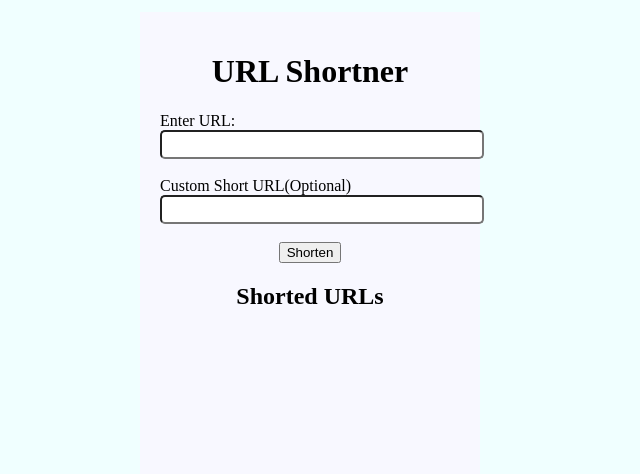
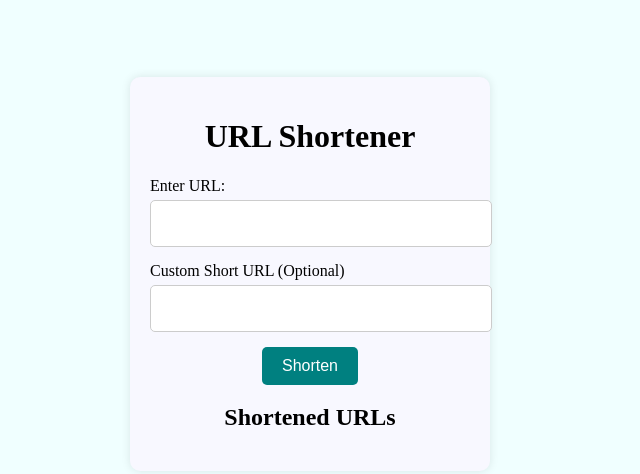
Before and after one commit to gyanendrasingh2005/URL-shortner, a plain HTML site: page index.html in a window 1280 px wide. Shown: the part 126-600 px from the top of the page, without its empty margins (330-970 px from the left). Drawn offline with Linux system fonts and the light colour scheme.

Commit message:
Add form handling to URL shortener (accept input data)

```diff
--- a/index.html
+++ b/index.html
@@ -7,29 +7,23 @@
      <link rel="stylesheet" href="style.css">
 </head>
 <body>
+   <body>
   <div class="container">
-        <h1 id="head1">URL Shortner</h1>
-        <form >
+    <h1 id="head1">URL Shortener</h1>
+    <form id="Shorten-form">
       <label for="shortCode">Enter URL:</label>
-            <br>
+      <input type="text" name="shortCode" id="shortCode" required>
 
-            <input type="text" name="shortCode" id="shortCode" required>
-             <br>
-             <br>
-             <label for="code" >Custom Short URL(Optional)</label>
-             <br>
+      <label for="url">Custom Short URL (Optional)</label>
+      <input type="text" name="url" id="url">
 
-             <input type="text" name="code" id="code" required>
-             <br>
-             <br>
-
-             <div class="btn">
-                <button >Shorten</button>
+      <div id="btn">
+        <button type="submit" class="btn">Shorten</button>
       </div>
-
-            <h2 id="head2">Shorted URLs</h2>
     </form>
+    <h2 id="head2">Shortened URLs</h2>
   </div>
   <script src="index.js"></script>
 </body>
+</body>
 </html>
--- a/index.js
+++ b/index.js
@@ -0,0 +1,12 @@
+document.getElementById('Shorten-form').addEventListener('submit',(event)=>{
+    event.preventDefault();
+
+    const formdata=new FormData(event.target);
+    const url=formdata.get('url');
+    const shortCode =formdata.get('shortCode');
+
+    console.log(formdata.get("url"));
+
+
+
+})
--- a/style.css
+++ b/style.css
@@ -1,55 +1,44 @@
-body{
+ body {
       background-color: azure;
-    display: flex;            /* Use flex layout */
-    justify-content: center;  /* Center horizontally */
-    align-items: center;      /* Center vertically */
-    height: 100vh;            /* Full viewport height */
-
+      display: flex;
+      justify-content: center;
+      align-items: center;
+      height: 100vh;
+      margin: 0;
     }
-.container{
+    .container {
       background-color: ghostwhite;
-    width: 300px;
-    height: 500px;
+      width: 320px;
       padding: 20px;
-
-
-
-
-
+      border-radius: 10px;
+      box-shadow: 0 0 10px rgba(0,0,0,0.1);
     }
-
-#shortCode
-{
-    width: 300px;       /* width of the box */
-    height: 5px;       /* height of the box */
-    padding: 10px;      /* space inside the box */
-    font-size: 16px;    /* text size inside the box */
-    border-radius: 5px; /* rounded corners */
-
+    input {
+      width: 100%;
+      height: 35px;
+      padding: 5px 10px;
+      font-size: 16px;
+      border-radius: 5px;
+      border: 1px solid #ccc;
+      margin: 5px 0 15px 0;
     }
-#code{
-    width:300px;
-    height:5px;
-    padding: 10px;
-    font-size:16px;
-    border-radius: 5px;
-
-
-}
-#head1{
+    #head1, #head2 {
       text-align: center;
     }
-#head2{
-    text-align: center;
+    #btn {
+      display: flex;
+      justify-content: center;
     }
-.btn{
-
-    text-align: center;
-      /* Border thickness, style, and color */
-
+    button.btn {
+      padding: 10px 20px;
+      background-color: teal;
+      color: white;
+      border: none;
+      border-radius: 5px;
+      font-size: 16px;
     }
-button.btn:hover{
-    background-color: #166b6b; /* Light cyan background on hover */
-    cursor: pointer;           /* Pointer cursor on hover */
-    transition: background 0.2s, color 0.2s; /* Smooth transition */
+    button.btn:hover {
+      background-color: #166b6b;
+      cursor: pointer;
+      transition: background 0.2s;
     }
```
Lines whose indentation alone changed are shown as unchanged.
